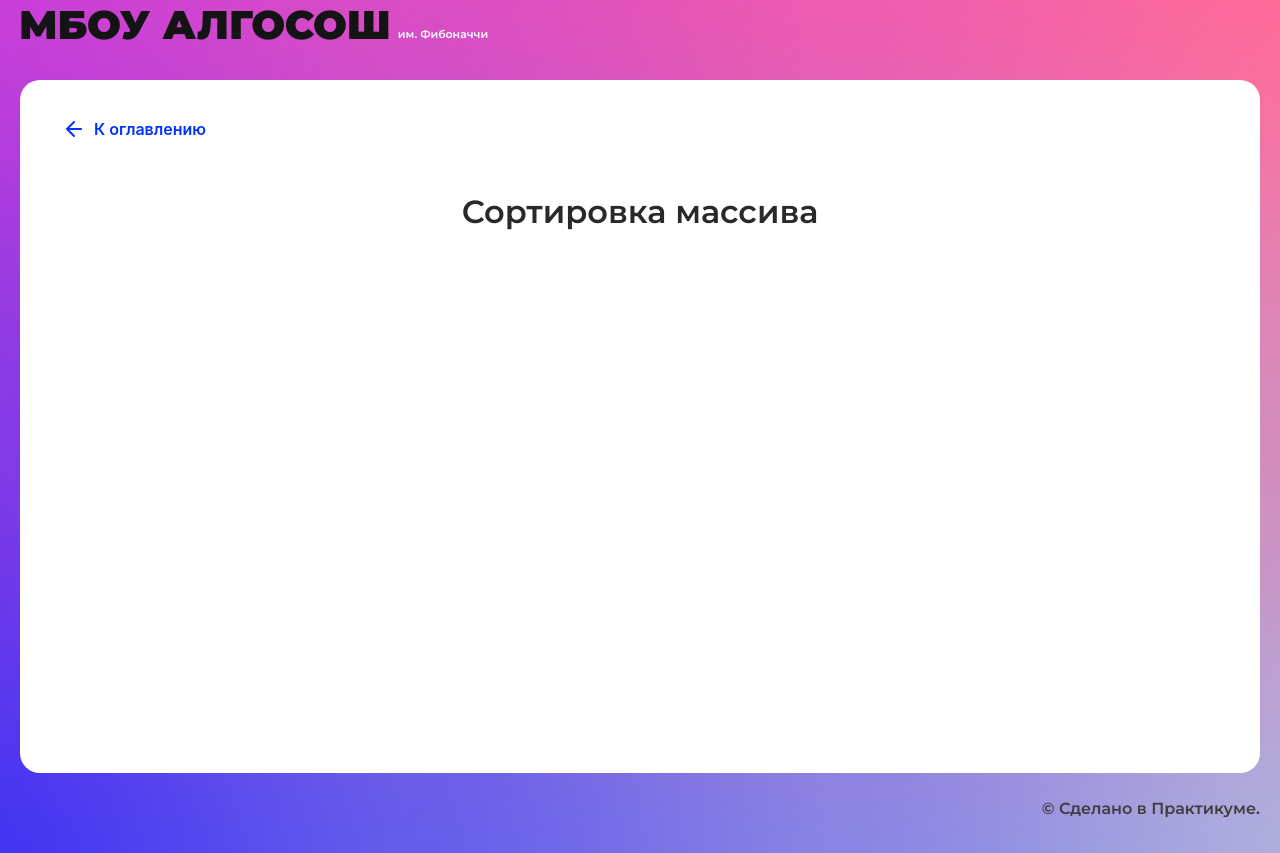
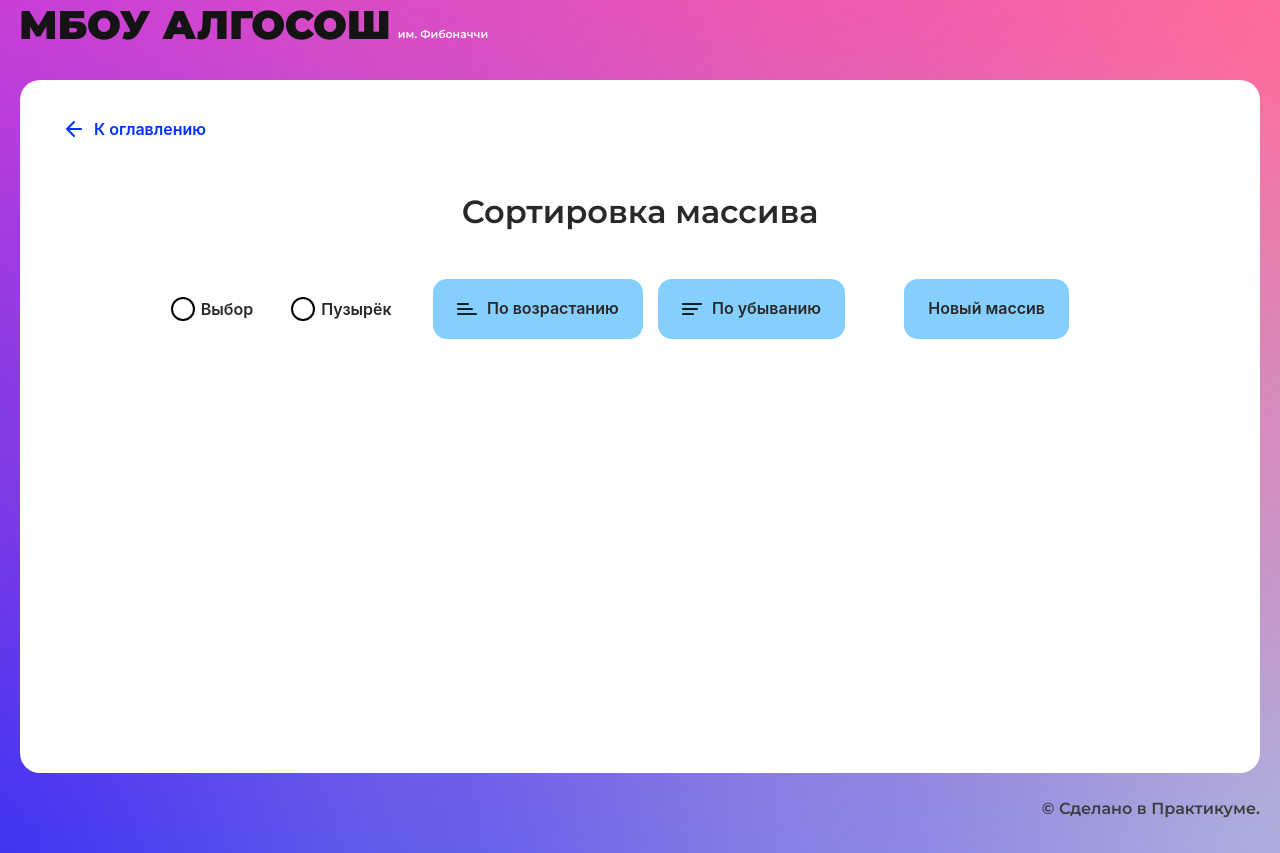
Before and after one commit to yandex-praktikum/algososh, a React (Create React App) app: page /sorting in a window 1280 px wide. Built offline with nearby package versions, Linux system fonts and the light colour scheme.

Commit message:
add Sorting-page layout, fn randomArr

```diff
--- /dev/null
+++ b/src/components/sorting-page/sorting-page.module.css
@@ -0,0 +1,49 @@
+.manageBar {
+    box-sizing: border-box;
+    margin: 0 auto;
+    padding: 0;
+    display: flex;
+    flex-direction: row;
+    justify-content: start;
+    height: 60px;
+    width: 980px;
+}
+
+.radioInputsWrapper {
+    box-sizing: border-box;
+    margin: 0 auto;
+    padding: 0;
+    display: flex;
+    flex-direction: row;
+    justify-content: space-between;
+    align-items: center;
+    width: 221px;
+}
+
+.sortingButtonsWrapper {
+    box-sizing: border-box;
+    margin: 0 auto;
+    padding: 0;
+    display: flex;
+    flex-direction: row;
+    justify-content: space-between;
+    width: 430px;
+}
+
+.createArrayButtonWrapper {
+    box-sizing: border-box;
+    margin: 0 auto;
+    padding: 0;
+    display: flex;
+    flex-direction: row;
+    justify-content: center;
+}
+
+.buttonWrapper {
+    box-sizing: border-box;
+    width: 205px;
+}
+
+.buttonWrapper_big {
+    width: 213px;
+}
--- a/src/components/sorting-page/sorting-page.tsx
+++ b/src/components/sorting-page/sorting-page.tsx
@@ -1,10 +1,46 @@
-import React from "react";
-import { SolutionLayout } from "../ui/solution-layout/solution-layout";
+import React, {useState} from "react";
+import {SolutionLayout} from "../ui/solution-layout/solution-layout";
+import styles from './sorting-page.module.css'
+import {RadioInput} from "../ui/radio-input/radio-input";
+import {Button} from "../ui/button/button";
+import {Direction} from "../../types/direction";
+import {randomArr} from "./utils/randomArr";
 
 export const SortingPage: React.FC = () => {
-  return (
-    <SolutionLayout title="Сортировка массива">
+    const [arr, setArr] = useState<Array<number>>([]);
 
-    </SolutionLayout>
-  );
+    const createArrOnClick = () => {
+        const arr = randomArr();
+        setArr([...arr])
+    }
+    console.log(arr);
+
+
+    return (
+        <SolutionLayout title="Сортировка массива">
+            <div className={styles.manageBar}>
+                <div className={styles.radioInputsWrapper}>
+                    <RadioInput label={'Выбор'}/>
+                    <RadioInput label={'Пузырёк'}/>
+                </div>
+                <div className={styles.sortingButtonsWrapper}>
+                    <div className={`${styles.buttonWrapper} ${styles.buttonWrapper_big}`}>
+                        <Button text={'По возрастанию'}
+                                sorting={Direction.Ascending}
+                        />
+                    </div>
+                    <div className={styles.buttonWrapper}>
+                        <Button text={'По убыванию'}
+                                sorting={Direction.Descending}
+                        />
+                    </div>
+                </div>
+                <div className={styles.createArrayButtonWrapper}>
+                    <div className={styles.buttonWrapper}>
+                        <Button onClick={createArrOnClick} text={'Новый массив'}/>
+                    </div>
+                </div>
+            </div>
+        </SolutionLayout>
+    );
 };
--- /dev/null
+++ b/src/components/sorting-page/utils/randomArr.ts
@@ -0,0 +1,11 @@
+export const randomArr = (): number[] => {
+    const res: number[] | null = [];
+    let arrLengthIndex = 0;
+    while (arrLengthIndex < 3 || arrLengthIndex > 17) {
+        arrLengthIndex = Math.ceil(Math.random() * 100)
+    }
+    for (let i = 0; i < arrLengthIndex + 1; i++) {
+        res.push(Math.ceil(Math.random() * 100))
+    }
+    return res;
+}
--- a/src/components/string/string.tsx
+++ b/src/components/string/string.tsx
@@ -6,8 +6,9 @@ import {Button} from "../ui/button/button";
 import {Circle} from "../ui/circle/circle";
 import {useForm} from "../../services/hooks/useForm";
 import {nanoid} from "nanoid";
-import {ElementStates} from "../../types/element-states";
 import {makeDelay} from "../../services/utils/makeDelay";
+import {defineCircleState} from "./utils/defineCircleState";
+import {swap} from "./utils/swap";
 
 interface Iindexes {
     start: number,
@@ -21,11 +22,6 @@ export const StringComponent: React.FC = () => {
     const [isLoading, setIsLoading] = useState<boolean | undefined>(false);
     let data: string | '' = values?.data;
 
-    const swap = (arr: string[], firstIndex: number, secondIndex: number): void => {
-        const temp = arr[firstIndex];
-        arr[firstIndex] = arr[secondIndex];
-        arr[secondIndex] = temp;
-    }
 
     const reverseString = async (str: string): Promise<string[]> => {
         const list = str.split('');
@@ -59,19 +55,6 @@ export const StringComponent: React.FC = () => {
         setValues({...values, data: ''});
     }
 
-    const defineCircleState = (start: number, end: number, index: number): ElementStates => {
-        if (start === 0 && end === 0) {
-            return ElementStates.Default
-        }
-        if (index === start || index === end) {
-            return ElementStates.Changing
-        }
-        if (index < start || index > end) {
-            return ElementStates.Modified
-        }
-        return ElementStates.Default;
-    }
-
     return (
         <SolutionLayout title="Строка">
             <form className={styles.form} onSubmit={handleSubmit}>
--- /dev/null
+++ b/src/components/string/utils/defineCircleState.ts
@@ -0,0 +1,14 @@
+import {ElementStates} from "../../../types/element-states";
+
+export const defineCircleState = (start: number, end: number, index: number): ElementStates => {
+    if (start === 0 && end === 0) {
+        return ElementStates.Default
+    }
+    if (index === start || index === end) {
+        return ElementStates.Changing
+    }
+    if (index < start || index > end) {
+        return ElementStates.Modified
+    }
+    return ElementStates.Default;
+}
--- /dev/null
+++ b/src/components/string/utils/swap.ts
@@ -0,0 +1,5 @@
+export const swap = (arr: string[], firstIndex: number, secondIndex: number): void => {
+    const temp = arr[firstIndex];
+    arr[firstIndex] = arr[secondIndex];
+    arr[secondIndex] = temp;
+}
```
Also changed, not shown: src/components/list-page/list-page.module.css (added).
